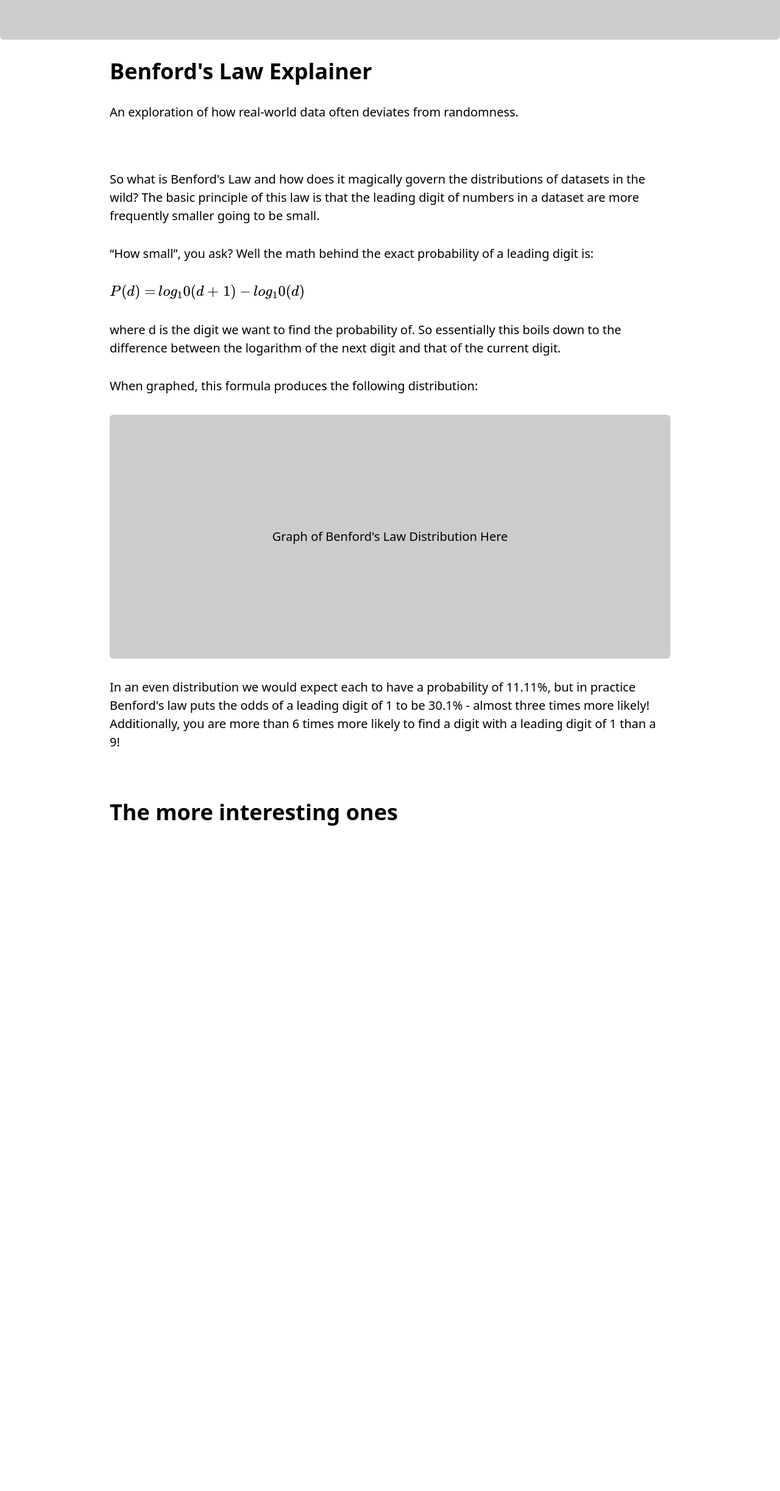
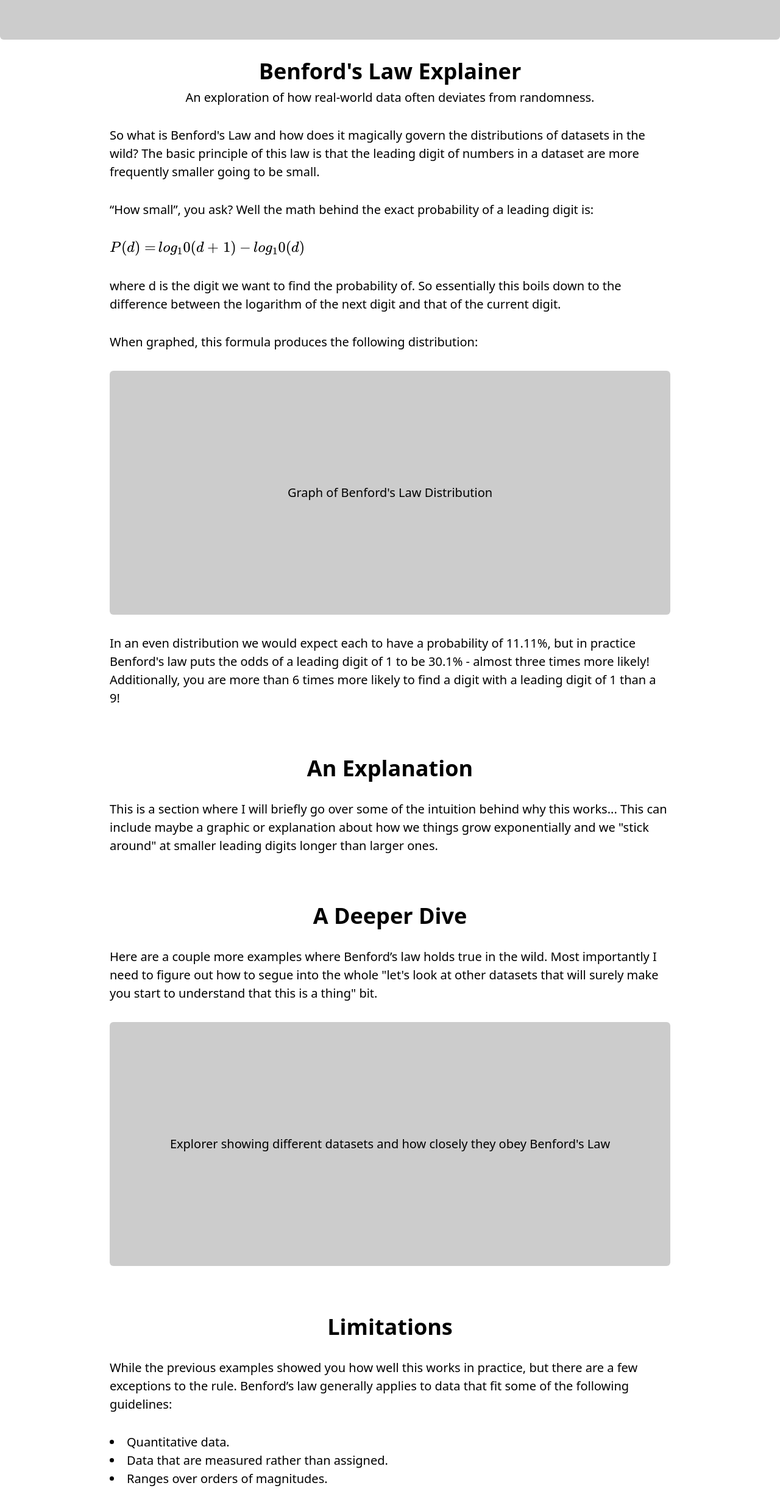
Before and after one commit to schubert-da/benfords-law-explainer, a SvelteKit app: page / in a window 1280 px wide. Shown: the part 335-2780 px from the top of the page at 61% size. Before the commit the page ends 1799 px from the top, so only its background shows below. Built offline with nearby package versions, Linux system fonts and the light colour scheme.

Commit message:
blocks in benfords sections

```diff
--- /dev/null
+++ b/src/lib/components/common/SectionTitle.svelte
@@ -0,0 +1,11 @@
+<script>
+	export let title;
+	export let subtitle;
+</script>
+
+<div class="section-title flex w-full flex-col items-center gap-2 text-center">
+	<h2 class="text-4xl font-bold">{title}</h2>
+	{#if subtitle}
+		<p class="max-w-[30ch] text-balance">{subtitle}</p>
+	{/if}
+</div>
--- a/src/routes/+layout.svelte
+++ b/src/routes/+layout.svelte
@@ -10,8 +10,9 @@
 </svelte:head>
 
 <div class="opening-scrolly">
-	<div class="placeholder h-100 !w-screen !max-w-none">
+	<div class="placeholder h-100 flex !w-screen !max-w-none flex-col items-center justify-center">
 		<h1>Benford's Law Explainer</h1>
+		<p>Opening Scrolly</p>
 	</div>
 </div>
 <main>
--- a/src/routes/+page.svelte
+++ b/src/routes/+page.svelte
@@ -1,13 +1,14 @@
 <script>
+	import SectionTitle from '$lib/components/common/SectionTitle.svelte';
 	import FormulaBox from '$lib/components/FormulaBox.svelte';
 </script>
 
 <section class="title-section">
-	<h2 class="text-4xl font-bold">Benford's Law Explainer</h2>
-	<p>An exploration of how real-world data often deviates from randomness.</p>
-</section>
+	<SectionTitle
+		title="Benford's Law Explainer"
+		subtitle="An exploration of how real-world data often deviates from randomness."
+	></SectionTitle>
 
-<section class="introduction">
 	<p>
 		So what is Benford's Law and how does it magically govern the distributions of datasets in the
 		wild? The basic principle of this law is that the leading digit of numbers in a dataset are more
@@ -16,7 +17,7 @@
 
 	<p>“How small”, you ask? Well the math behind the exact probability of a leading digit is:</p>
 
-	<FormulaBox formula="P(d) = \\log_{10}(d + 1) - \\log_{10}(d)"></FormulaBox>
+	<FormulaBox formula="P(d) = \\log_10(d + 1) - \\log_10(d)"></FormulaBox>
 
 	<p>
 		where d is the digit we want to find the probability of. So essentially this boils down to the
@@ -25,7 +26,7 @@
 
 	<p>When graphed, this formula produces the following distribution:</p>
 
-	<div class="placeholder h-100">Graph of Benford's Law Distribution Here</div>
+	<div class="placeholder h-100">Graph of Benford's Law Distribution</div>
 
 	<p>
 		In an even distribution we would expect each to have a probability of 11.11%, but in practice
@@ -36,5 +37,101 @@
 </section>
 
 <section class="deep-dive">
-	<h2 class="text-4xl font-bold">The more interesting ones</h2>
+	<SectionTitle title="An Explanation"></SectionTitle>
+
+	<p>
+		This is a section where I will briefly go over some of the intuition behind why this works...
+		This can include maybe a graphic or explanation about how we things grow exponentially and we
+		"stick around" at smaller leading digits longer than larger ones.
+	</p>
 </section>
+
+<section class="deep-dive">
+	<SectionTitle title="A Deeper Dive"></SectionTitle>
+
+	<p>
+		Here are a couple more examples where Benford’s law holds true in the wild. Most importantly I
+		need to figure out how to segue into the whole "let's look at other datasets that will surely
+		make you start to understand that this is a thing" bit.
+	</p>
+
+	<div class="placeholder h-100 flex w-full !max-w-none flex-col items-center justify-center">
+		<h2>Explorer showing different datasets and how closely they obey Benford's Law</h2>
+	</div>
+</section>
+
+<section class="deep-dive">
+	<SectionTitle title="Limitations" description="Where Benford' Law starts to fall apart"
+	></SectionTitle>
+
+	<p>
+		While the previous examples showed you how well this works in practice, but there are a few
+		exceptions to the rule. Benford’s law generally applies to data that fit some of the following
+		guidelines:
+	</p>
+
+	<ul class="list-inside list-disc">
+		<li class="">Quantitative data.</li>
+		<li class="">Data that are measured rather than assigned.</li>
+		<li class="">Ranges over orders of magnitudes.</li>
+		<li class="">Not artificially restricted by minimums or maximums.</li>
+		<li class="">Mixed populations.</li>
+		<li class="">Larger datasets are better.</li>
+	</ul>
+
+	<p>
+		So does this always hold true? Not really - there are a few key things we need to look out for
+		when trying to check for Benford’s law. Particularly, this only applies to quantitative data
+		that is measured rather than assigned.
+	</p>
+
+	<p>
+		Phone numbers in a state wouldn’t follow Benford’s law because being an assigned (and not
+		“measured”), they would simply run down their list of available numbers causing numbers to be
+		assigned with equal probabilities. Additionally they may even have a fixed area code as the
+		prefix, further throwing off the leading digit distribution.
+	</p>
+
+	<div class="placeholder flex h-40 w-full !max-w-none flex-col items-center justify-center">
+		<h2>Graphic Explaining assigned values and Benford's Law</h2>
+	</div>
+
+	<p>
+		Another requirement is that the numerical values should span several ranges of magnitude. A good
+		rule of thumb is that it should span at least 3 ranges of magnitude (eg. 1 to 1000 ie, 10^0 to
+		10^3) - in general the more orders of magnitude, the more pronounced the effect is.
+	</p>
+	<p>
+		You might have noticed that a column I routinely left out in all the datasets is the year - it
+		has a very limited range in most datasets and it's not a naturally occurring “measured” value
+		which grows exponentially.
+	</p>
+
+	<div class="placeholder flex h-40 w-full !max-w-none flex-col items-center justify-center">
+		<h2>All columns with years and dates</h2>
+	</div>
+</section>
+
+<section class="deep-dive">
+	<SectionTitle title="Applications" description="So what can I do with this?"></SectionTitle>
+
+	<p>
+		Naturally occurring datasets which fit the above criteria can be expected to have their first
+		digits follow Benford’s Law. The key word being “naturally occurring” here - fabricated or
+		randomly generated data will often not follow this principle.
+	</p>
+
+	<p>
+		This leads to it often being applied in fraud detection. From fake election data to accounting
+		fraud, Benford’s Law is applied by testing the first digits of the data.
+	</p>
+
+	<div class="placeholder h-100 flex w-full !max-w-none flex-col items-center justify-center">
+		<h2>Examples of fraud detection</h2>
+	</div>
+
+	<p>
+		Remember that while it is helpful, this is by no means a sure way to detect manipulation, it is
+		merely indicative of foul play.
+	</p>
+</section>
```
